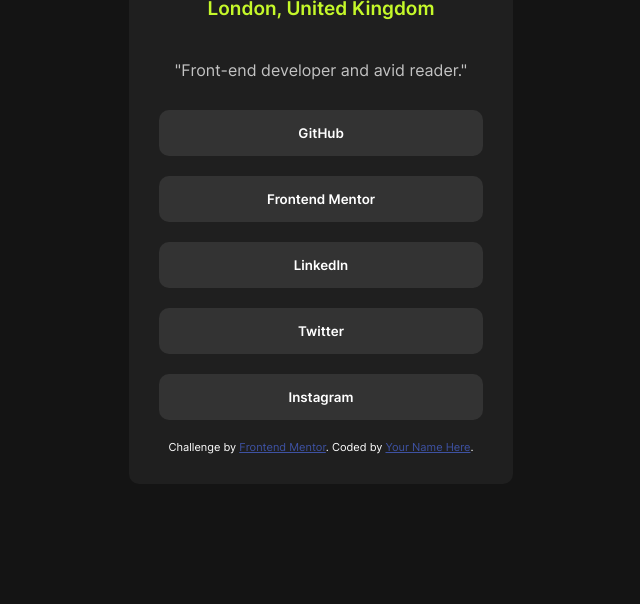
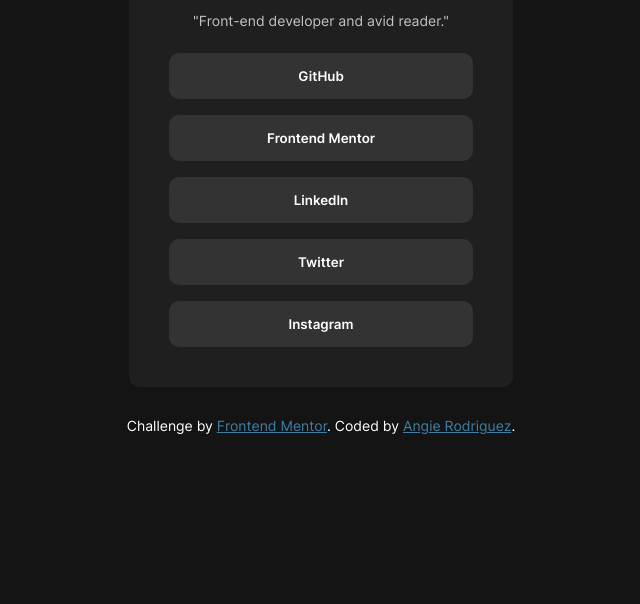
Before and after one commit to ARodriguezHacks/social-links-profile, a plain HTML site: page index.html in a window 1280 px wide. Shown: the part 296-900 px from the top of the page, without its empty margins (319-959 px from the left). Drawn offline with Linux system fonts and the light colour scheme.

Commit message:
complete final touches

```diff
--- a/index.html
+++ b/index.html
@@ -26,7 +26,9 @@
       <div class="copy">
         <h1 class="copy-name">Jessica Randall</h1>
         <p class="copy-location">London, United Kingdom</p>
-        <p class="copy-quote">"Front-end developer and avid reader."</p>
+        <div class="copy-quote-container">
+          <p class="copy-quote">"Front-end developer and avid reader."</p>
+        </div>
       </div>
       <div class="button-container">
         <button>GitHub</button>
@@ -35,13 +37,12 @@
         <button>Twitter</button>
         <button>Instagram</button>
       </div>
-
-      <div class="attribution">
-        Challenge by
-        <a href="https://www.frontendmentor.io?ref=challenge" target="_blank"
-          >Frontend Mentor</a
-        >. Coded by <a href="#">Your Name Here</a>.
-      </div>
     </main>
+    <div class="attribution">
+      Challenge by
+      <a href="https://www.frontendmentor.io?ref=challenge" target="_blank"
+        >Frontend Mentor</a
+      >. Coded by <a href="#">Angie Rodriguez</a>.
+    </div>
   </body>
 </html>
--- a/styles.css
+++ b/styles.css
@@ -17,7 +17,7 @@
 
 :root {
   box-sizing: border-box;
-  /* color: #fff; */
+  font-size: 14px;
   font-family: "Inter";
   --color-primary: hsl(75, 94%, 57%);
   --color-neutral-white: hsl(0, 0%, 100%);
@@ -25,7 +25,7 @@
   --color-neutral-grey: hsl(0, 0%, 20%);
   --color-neutral-dark-grey: hsl(0, 0%, 12%);
   --color-neutral-off-black: hsl(0, 0%, 8%);
-  --color-attribution-link: hsl(228, 45%, 44%);
+  --color-attribution-link: hsl(201.27deg 45% 44%);
 }
 
 *,
@@ -40,7 +40,6 @@
 
 body.app {
   background: var(--color-neutral-off-black);
-  position: relative;
   display: flex;
   flex-direction: column;
   margin: 50px 0;
@@ -49,39 +48,39 @@
 
 main {
   background: var(--color-neutral-dark-grey);
-  max-width: 90%;
   border-radius: 10px;
-  position: absolute;
-  margin-left: auto;
-  margin-right: auto;
-  left: 0;
-  right: 0;
+  margin: 0 auto;
   text-align: center;
-  padding: 30px 0;
+  padding: 24px;
 
   @media (min-width: 768px) {
-    max-width: 30%;
+    padding: 40px;
+    width: 384px;
   }
 
   & div.avatar-container {
     & img {
-      border-radius: 100px;
+      border-radius: 50%;
       width: 30%;
     }
   }
 
   & div.copy {
-    margin: 30px 0;
+    margin: 24px 0;
 
     & p.copy-location {
       color: var(--color-primary);
       font-weight: bold;
-      font-size: 19px;
+      font-size: 16px;
     }
 
-    & p.copy-quote {
-      margin: 40px 0 25px;
-      color: var(--color-neutral-light-white);
+    & div.copy-quote-container {
+      margin-top: 24px;
+
+      & p.copy-quote {
+        margin-top: 24px;
+        color: var(--color-neutral-light-white);
+      }
     }
   }
 
@@ -92,18 +91,20 @@
   & .button-container {
     display: flex;
     flex-direction: column;
-    margin: 0 30px;
   }
 
   & button {
     background: var(--color-neutral-grey);
     color: var(--color-neutral-white);
-    padding: 15px 0;
+    padding: 15px;
     border-style: hidden;
-    margin-bottom: 20px;
     border-radius: 10px;
     font-weight: bold;
     transition: all 0.25s linear;
+
+    &:not(:last-child) {
+      margin-bottom: 16px;
+    }
 
     &:hover {
       background: var(--color-primary);
@@ -114,17 +115,11 @@
 }
 
 .attribution {
-  font-size: 11px;
+  position: relative;
+  top: 30px;
+  font-size: 14px;
   text-align: center;
 }
 .attribution a {
   color: var(--color-attribution-link);
 }
-
-/* media queries */
-
-/* @media (min-width: 768px) {
-  main {
-    max-width: 30%;
-  }
-} */
```
